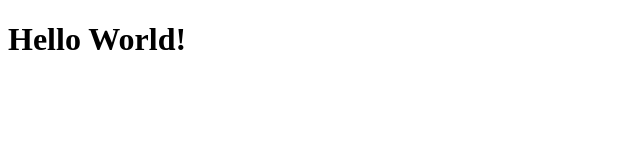
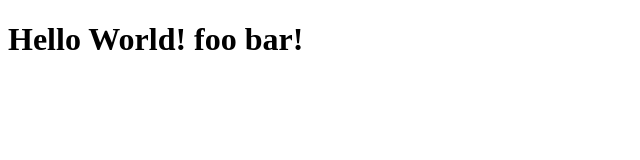
Before and after one commit to fkrog/coursera_test, a plain HTML site: page site/index.html in a window 1280 px wide. Shown: the whole page, without its empty margins (0-640 px from the left). Drawn offline with Linux system fonts and the light colour scheme.

Commit message:
small chnage to site content

```diff
--- a/site/index.html
+++ b/site/index.html
@@ -4,6 +4,6 @@
 	<title>Hello World!</title>
 </head>
 <body>
-<h1>Hello World!</h1>
+<h1>Hello World! foo bar!</h1>
 </body>
 </html>
```
